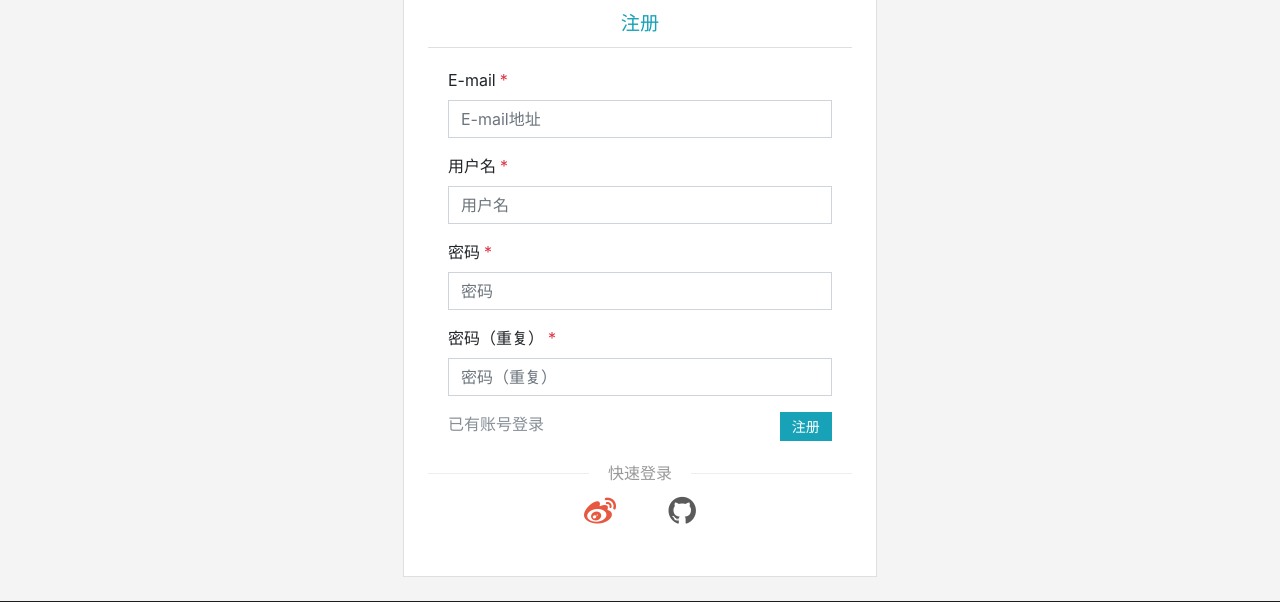
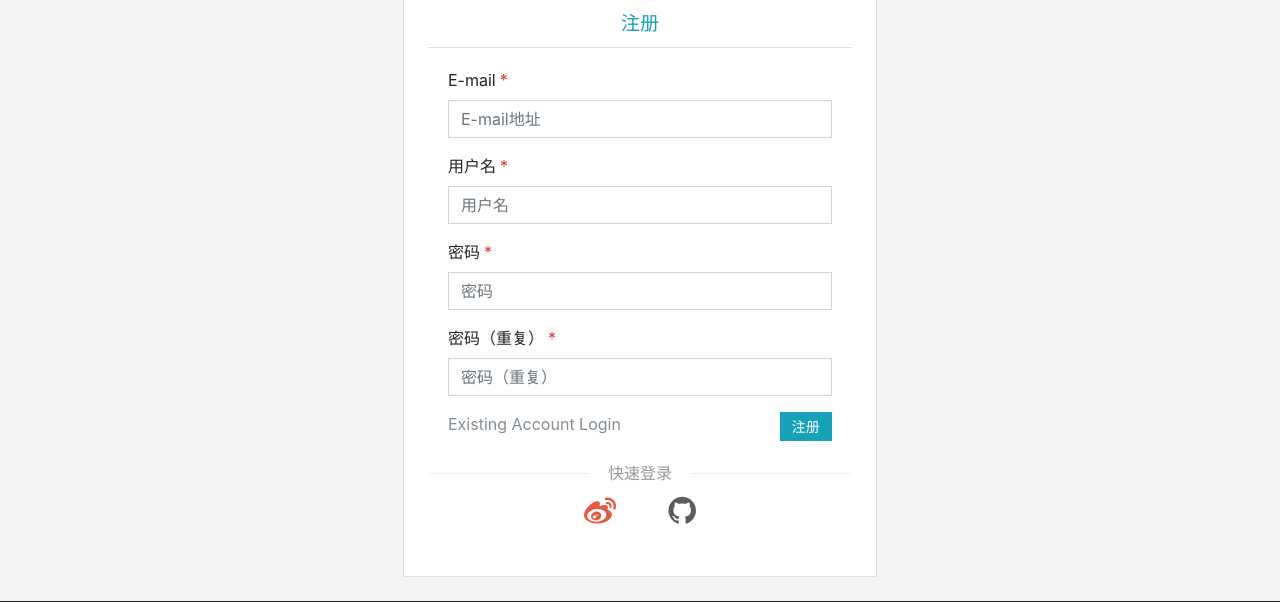
Before and after one commit to Thchoonlophon/work_blog, a Django app: page /accounts/signup/ in a window 1280 px wide. Shown: the part 78-680 px from the top of the page. Run offline with Django 3.2, Linux system fonts and the light colour scheme; some libraries are stand-ins or nearby versions.

Commit message:
Update signup.html

```diff
--- a/it_blog/templates/account/signup.html
+++ b/it_blog/templates/account/signup.html
@@ -15,7 +15,7 @@
     {% if redirect_field_value %}
     <input type="hidden" name="{{ redirect_field_name }}" value="{{ redirect_field_value }}"/>
     {% endif %}
-    <a class="secondaryAction" href="{{ login_url }}">已有账号登录</a>
+    <a class="secondaryAction" href="{{ login_url }}">Existing Account Login</a>
     <button class="pull-right btn btn-info btn-sm rounded-0" type="submit">{% trans "Sign Up" %}</button>
 </form>
 
```
